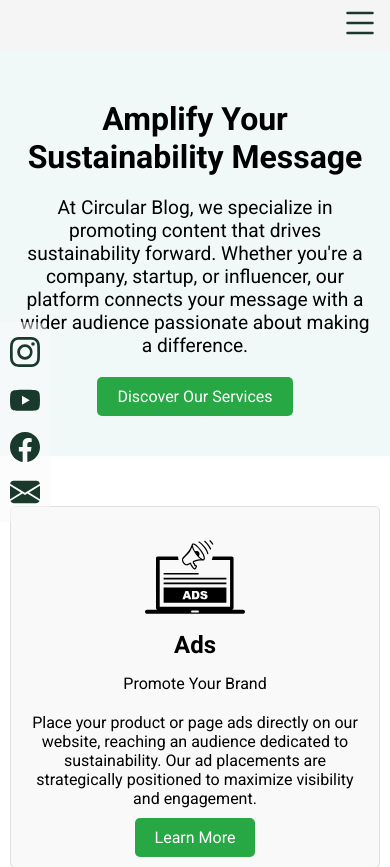
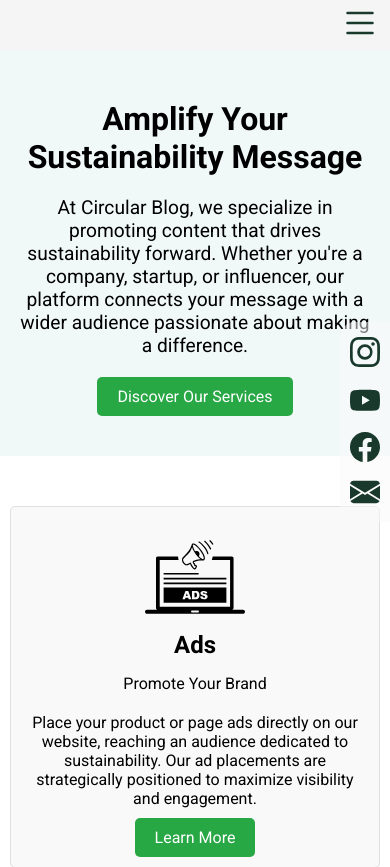
Before and after one commit to thecirulartribe/circularblogs, a Django app: page /offer in a window 390 px wide. Shown: the top 867 px of the page. Run offline with Django 4.2, Linux system fonts and the light colour scheme; some libraries are stand-ins or nearby versions; some web fonts are replaced.

Commit message:
social icons to right in mobile

```diff
--- a/frontend/static/css/social.css
+++ b/frontend/static/css/social.css
@@ -21,3 +21,10 @@
     color: #000000;
     transform: scale(1.2);
 }
+@media screen and (max-width: 500px) {
+.social {
+    left: auto;
+    right: 0%;
+    border-radius: 15px 0% 0% 15px;
+}
+}
--- a/frontend/templates/Blogs.html
+++ b/frontend/templates/Blogs.html
@@ -6,7 +6,7 @@
     <meta name="viewport" content="width=device-width, initial-scale=1.0">
     <title>Blog</title>
     <link rel="stylesheet" href="{% static 'css/blog.css' %}">
-    <link rel="stylesheet" href="{% static 'css/navbar.css' %}" media="print" onload="this.media='all'">
+    <link rel="stylesheet" href="{% static 'css/navbar.css' %}">
     <link rel="stylesheet" href="{% static 'css/social.css' %}" media="print" onload="this.media='all'">
     <meta name="description" content="{{ description }}">
     <meta name="keywords" content="{{ keywords }}">
--- a/frontend/templates/aboutus.html
+++ b/frontend/templates/aboutus.html
@@ -6,7 +6,7 @@
     <meta name="viewport" content="width=device-width, initial-scale=1.0">
     <title>Circular Blog | About us</title>
     <link rel="stylesheet" href="{% static 'css/about.css' %}">
-    <link rel="stylesheet" href="{% static 'css/navbar.css' %}" media="print" onload="this.media='all'">
+    <link rel="stylesheet" href="{% static 'css/navbar.css' %}">
     <link rel="stylesheet" href="{% static 'css/social.css' %}" media="print" onload="this.media='all'">
     <link rel="icon" type="image/x-icon" href="{% static 'images/favicon.ico' %}">
 </head>
--- a/frontend/templates/index.html
+++ b/frontend/templates/index.html
@@ -6,7 +6,7 @@
     <meta name="viewport" content="width=device-width, initial-scale=1.0">
     <title>Circular Blog</title>
     <link rel="stylesheet" href="{% static 'css/home.css' %}">
-    <link rel="stylesheet" href="{% static 'css/navbar.css' %}" media="print" onload="this.media='all'">
+    <link rel="stylesheet" href="{% static 'css/navbar.css' %}">
     <link rel="stylesheet" href="{% static 'css/social.css' %}" media="print" onload="this.media='all'">
     <link rel="icon" type="image/x-icon" href="{% static 'images/favicon.ico' %}">
     <meta name="description" content="At The Circular Tribe, we're on a mission to promote sustainability, eco-friendly practices, and social responsibility. Our platform is a vibrant community where like-minded individuals, businesses, and startups come together to drive positive change.">
--- a/frontend/templates/offer.html
+++ b/frontend/templates/offer.html
@@ -6,7 +6,7 @@
     <meta name="viewport" content="width=device-width, initial-scale=1.0">
     <title>Circular Blog | What we offer?</title>
     <link rel="stylesheet" href="{% static 'css/offer.css' %}">
-    <link rel="stylesheet" href="{% static 'css/navbar.css' %}" media="print" onload="this.media='all'">
+    <link rel="stylesheet" href="{% static 'css/navbar.css' %}">
     <link rel="stylesheet" href="{% static 'css/social.css' %}" media="print" onload="this.media='all'">
     <link rel="icon" type="image/x-icon" href="{% static 'images/favicon.ico' %}">
 </head>
--- a/frontend/templates/suggestion.html
+++ b/frontend/templates/suggestion.html
@@ -6,7 +6,7 @@
     <meta name="viewport" content="width=device-width, initial-scale=1.0">
     <title>Circular Blog | Any Sugestions?</title>
     <link rel="stylesheet" href="{% static 'css/suggestion.css' %}">
-    <link rel="stylesheet" href="{% static 'css/navbar.css' %}" media="print" onload="this.media='all'">
+    <link rel="stylesheet" href="{% static 'css/navbar.css' %}">
     <link rel="stylesheet" href="{% static 'css/social.css' %}" media="print" onload="this.media='all'">
     <link rel="icon" type="image/x-icon" href="{% static 'images/favicon.ico' %}">
 </head>
```
